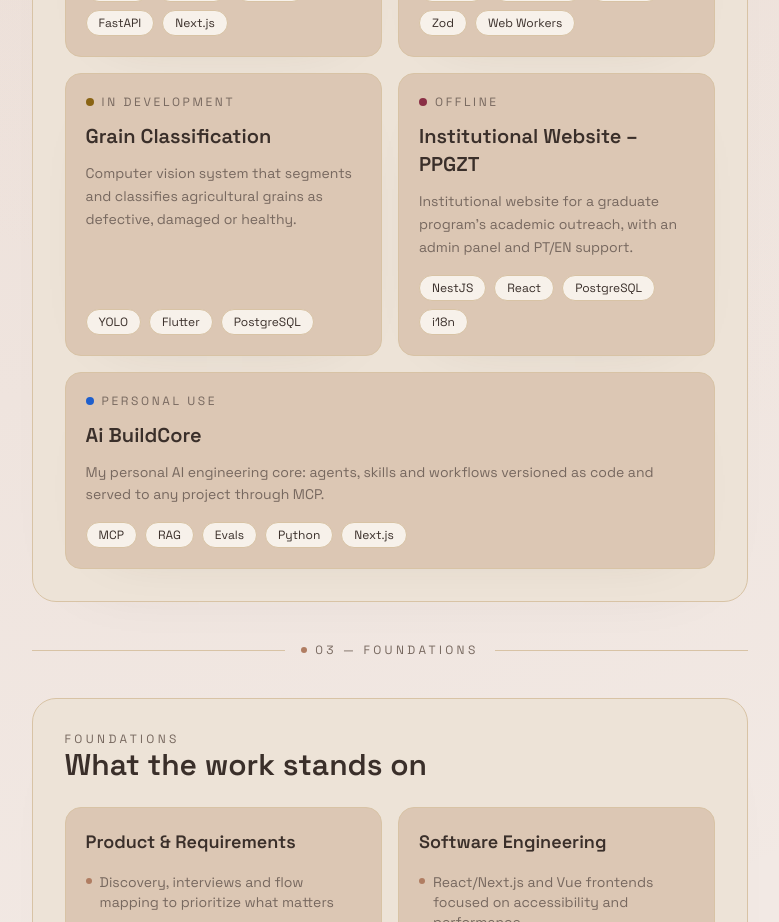
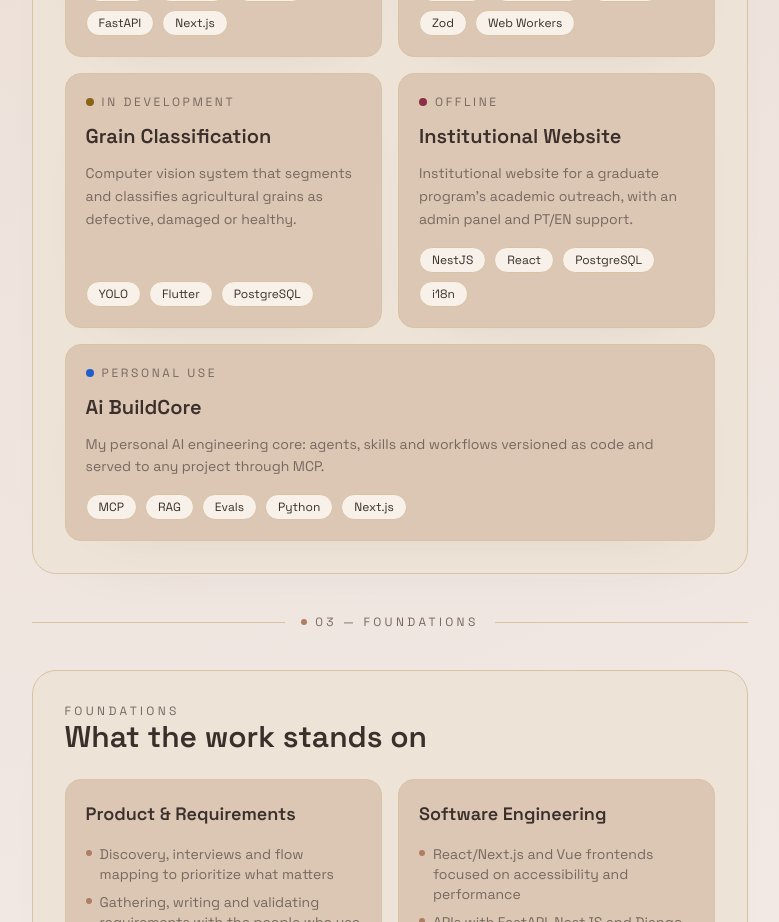
Before and after one commit to p3dru/vintage_portfolio, a Next.js app: page /en in a window 1280 px wide. Shown: the part 1780-2702 px from the top of the page, without its empty margins (250-1029 px from the left). Built offline with nearby package versions, Linux system fonts and the light colour scheme; no server answers.

Commit message:
Update data.ts

```diff
--- a/app/[lang]/projects/data.ts
+++ b/app/[lang]/projects/data.ts
@@ -328,7 +328,7 @@ export const projects: Project[] = [
     status: "offline",
     motif: "columns",
     pt: {
-      title: "Site Institucional – PPGZT",
+      title: "Site Institucional",
       summary:
         "Site institucional para divulgação acadêmica de um programa de pós-graduação, com painel administrativo e suporte a PT/EN.",
       context:
@@ -351,7 +351,7 @@ export const projects: Project[] = [
       status: "Fora do ar após o fim do contrato de hospedagem.",
     },
     en: {
-      title: "Institutional Website – PPGZT",
+      title: "Institutional Website",
       summary:
         "Institutional website for a graduate program's academic outreach, with an admin panel and PT/EN support.",
       context:
```
